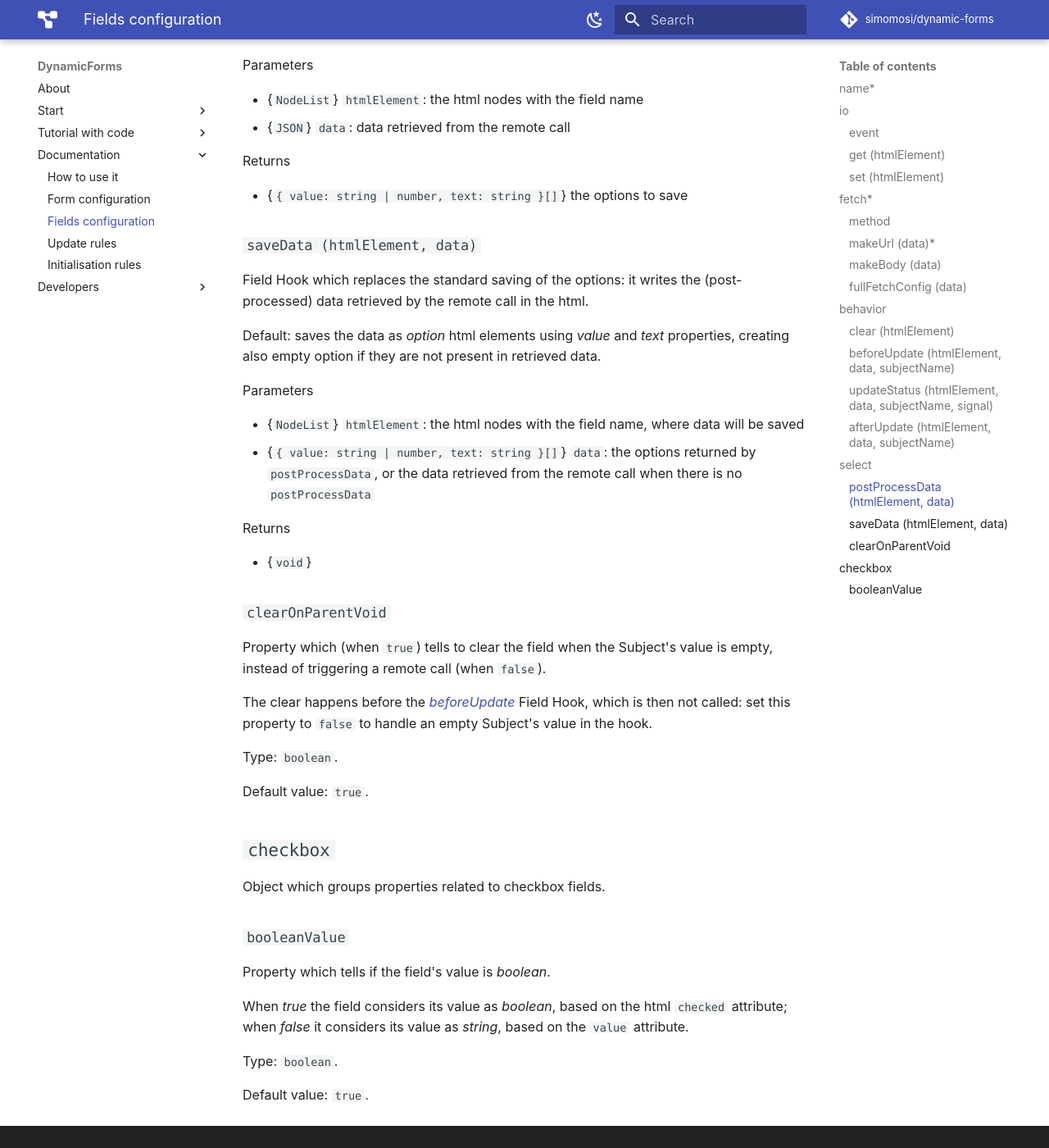
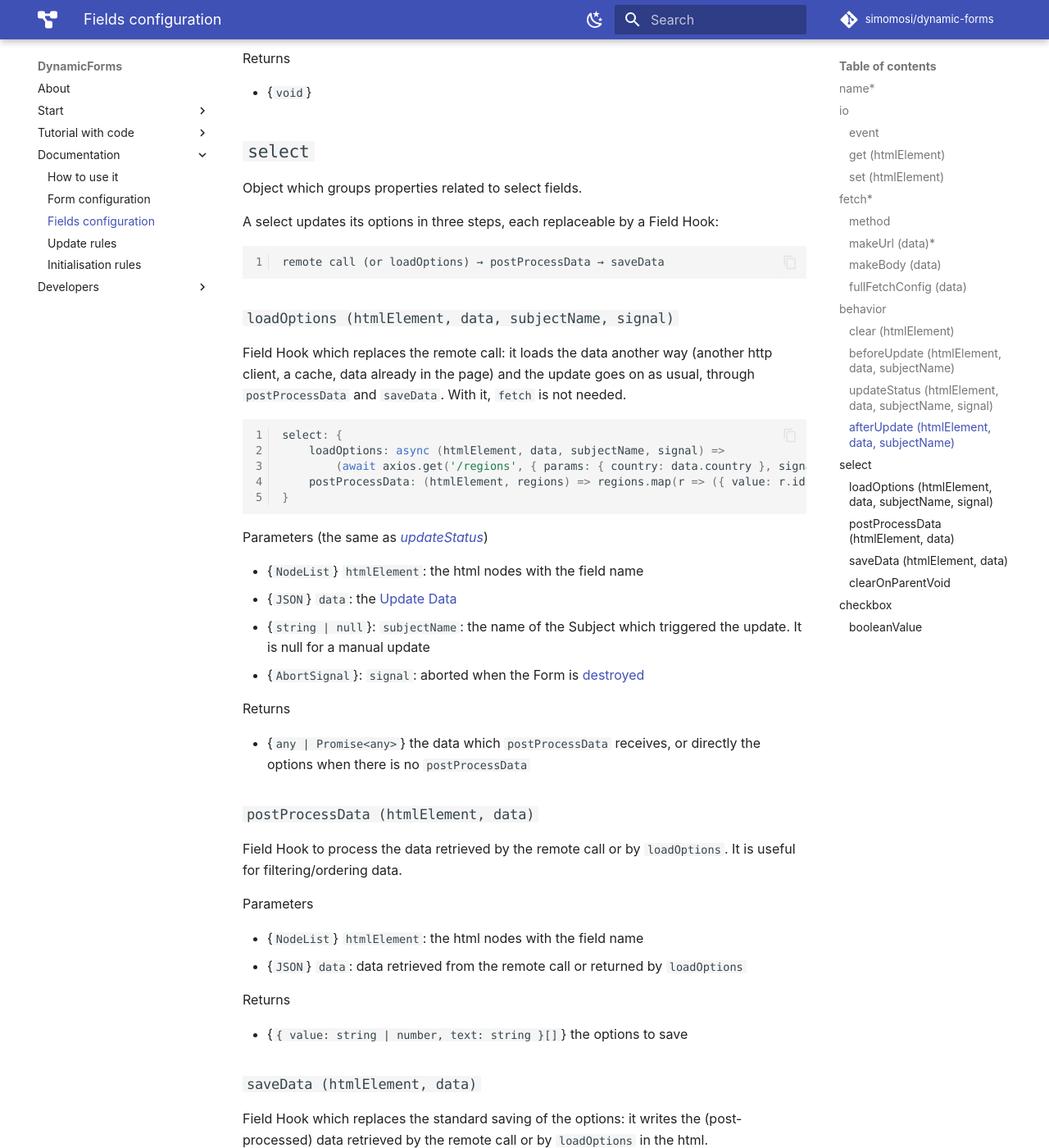
Before and after one commit to simomosi/dynamic-forms, an MkDocs documentation site: the page built from docs/configurations/fields-configuration.md, in a window 1280 px wide and 1400 px high, scrolled down 6200 px. Shown: the whole window at 82% size. Built offline with MkDocs 1.6.1 and Material for MkDocs 9.7.7, drawn with Linux system fonts in a browser that asks for light colours; comment, search, counter and statistics services are not loaded; some of the changed text lies outside the part shown.

Commit message:
Add select.loadOptions and reject failed remote calls with RemoteCallError
A select loads its options in three steps: the remote call, then
postProcessData, then saveData. The new select.loadOptions field hook
replaces only the first step, with the parameters of updateStatus
(htmlElement, data, subjectName, signal), so options can come from
another http client, a cache or the page without re-implementing the
saving in a whole updateStatus hook (#50). The remote call moves to its
own method.

A remote call answering with a non-ok status rejected notify() and
ready() with the Response itself; it now rejects with RemoteCallError,
an Error exported by the package, with the url and status in its
message and the Response in `response` (#49).

Closes #49
Closes #50

Co-Authored-By: Claude Opus 5.5 <noreply@anthropic.com>

````diff
--- a/docs/configurations/fields-configuration.md
+++ b/docs/configurations/fields-configuration.md
@@ -61,7 +61,8 @@ Here's a complete Field Configuration. You just need to specify the attributes y
         fetch: /* ... */,
         behavior: /* ... */,
         select: { // Only for select fields
-            postProcessData: (htmlElement, data) => { }, // Process data retrieved by remote call
+            loadOptions: (htmlElement, data, subjectName, signal) => { }, // Load the data instead of the remote call
+            postProcessData: (htmlElement, data) => { }, // Process data retrieved by the remote call or loadOptions
             saveData: (htmlElement, data) => { }, // Manually save data in html (e.g. creating `<option value="value">'text'</option>` nodes)
             clearOnParentVoid: true, // True (default) to clear the field when the Subject's value is empty; false to trigger a remote call
         }
@@ -129,7 +130,22 @@ Object which groups properties related to remote calls.
 
 **Available only for select fields**.
 
-**Required only if the select field is an Observer** (it is updated on every change of its Subject), unless you specify an *updateStatus* Field Hook.
+**Required only if the select field is an Observer** (it is updated on every change of its Subject), unless you specify a [*loadOptions*](#loadoptions-htmlelement-data-subjectname-signal) or an *updateStatus* Field Hook.
+
+When the remote call answers with a non-ok status, `notify()` (or `ready()`, during the Initialisation) rejects with a `RemoteCallError`, an `Error` exported by the package whose `response` holds the `Response`:
+
+```js
+import { RemoteCallError } from '@simomosi/dynamic-forms';
+
+try {
+    await form.notify('country');
+} catch (error) {
+    if (error instanceof RemoteCallError) {
+        console.log(error.message);          // Remote call to "/regions" failed with status 404
+        console.log(error.response.status);  // 404
+    }
+}
+```
 
 ### `method`
 It's the *http request method* (or verb).
@@ -255,27 +271,55 @@ Returns
 ## `select`
 Object which groups properties related to select fields.
 
+A select updates its options in three steps, each replaceable by a Field Hook:
+
+```text
+remote call (or loadOptions) → postProcessData → saveData
+```
+
+### `loadOptions (htmlElement, data, subjectName, signal)`
+Field Hook which replaces the remote call: it loads the data another way (another http client, a cache, data already in the page) and the update goes on as usual, through `postProcessData` and `saveData`. With it, `fetch` is not needed.
+
+```js
+select: {
+    loadOptions: async (htmlElement, data, subjectName, signal) =>
+        (await axios.get('/regions', { params: { country: data.country }, signal })).data,
+    postProcessData: (htmlElement, regions) => regions.map(r => ({ value: r.id, text: r.name })),
+}
+```
+
+Parameters (the same as [*updateStatus*](#updatestatus-htmlelement-data-subjectname-signal))
+
+- {`NodeList`} `htmlElement`: the html nodes with the field name
+- {`JSON`} `data`: the [Update Data](./update-rules.md#update-data)
+- {`string | null`}: `subjectName`: the name of the Subject which triggered the update. It is null for a manual update
+- {`AbortSignal`}: `signal`: aborted when the Form is [destroyed](../dynamic-forms-module.md#destroy)
+
+Returns
+
+- {`any | Promise<any>`} the data which `postProcessData` receives, or directly the options when there is no `postProcessData`
+
 ### `postProcessData (htmlElement, data)`
-Field Hook to process the data retrieved by the remote call. It is useful for filtering/ordering data.
+Field Hook to process the data retrieved by the remote call or by `loadOptions`. It is useful for filtering/ordering data.
 
 Parameters
 
 - {`NodeList`} `htmlElement`: the html nodes with the field name
-- {`JSON`} `data`: data retrieved from the remote call
+- {`JSON`} `data`: data retrieved from the remote call or returned by `loadOptions`
 
 Returns
 
 - {`{ value: string | number, text: string }[]`} the options to save
 
 ### `saveData (htmlElement, data)`
-Field Hook which replaces the standard saving of the options: it writes the (post-processed) data retrieved by the remote call in the html.
+Field Hook which replaces the standard saving of the options: it writes the (post-processed) data retrieved by the remote call or by `loadOptions` in the html.
 
 Default: saves the data as *option* html elements using *value* and *text* properties, creating also empty option if they are not present in retrieved data.
 
 Parameters
 
 - {`NodeList`} `htmlElement`: the html nodes with the field name, where data will be saved
-- {`{ value: string | number, text: string }[]`} `data`: the options returned by `postProcessData`, or the data retrieved from the remote call when there is no `postProcessData`
+- {`{ value: string | number, text: string }[]`} `data`: the options returned by `postProcessData`, or the data retrieved from the remote call or by `loadOptions` when there is no `postProcessData`
 
 Returns
 
````
Also changed, not shown: docs/dev/contribute.md (+2 -1 lines), docs/dev/todo_changelog.md (+2 -0 lines), docs/dynamic-forms-module.md (+1 -1 lines), 6 other files.
